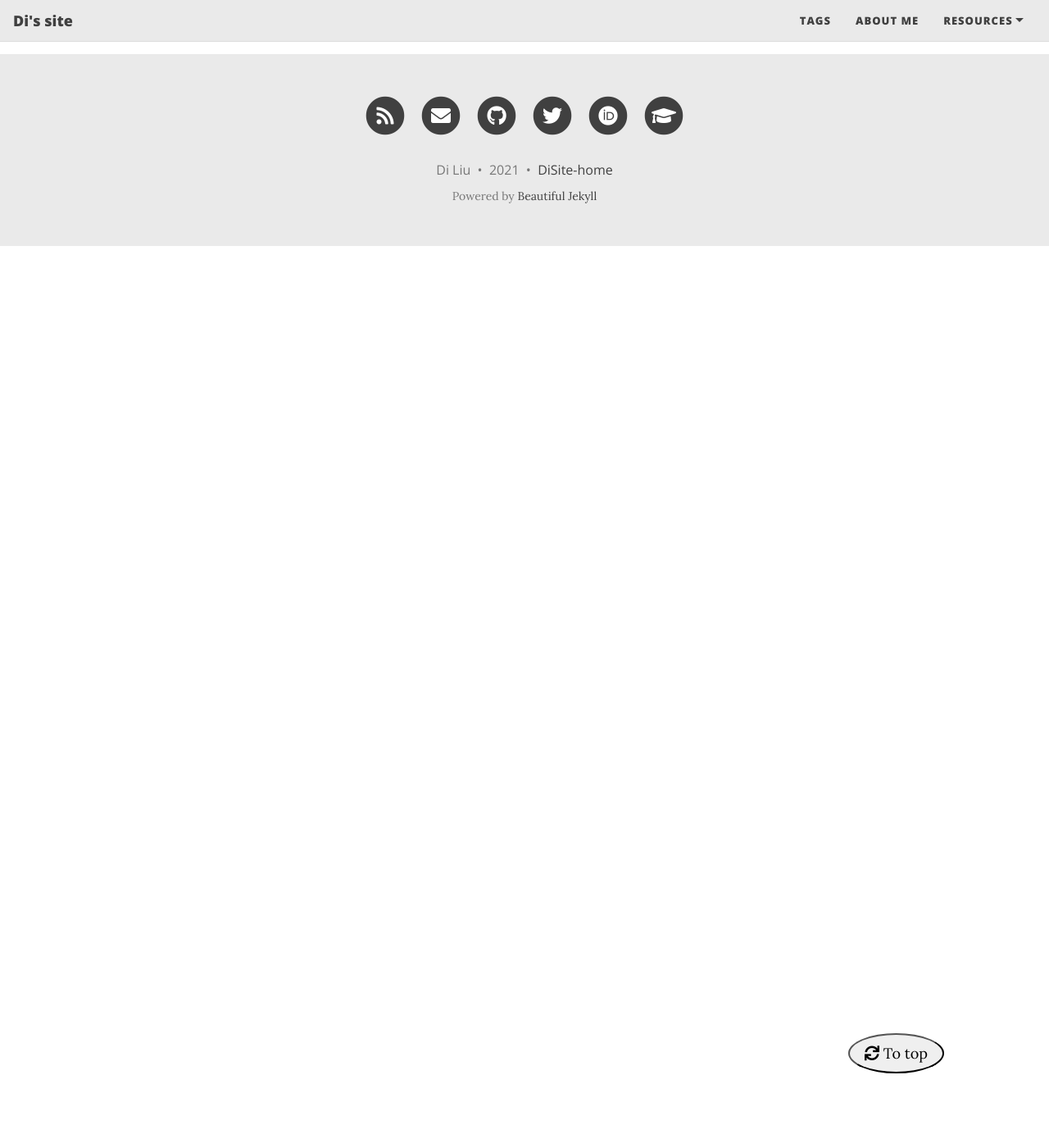
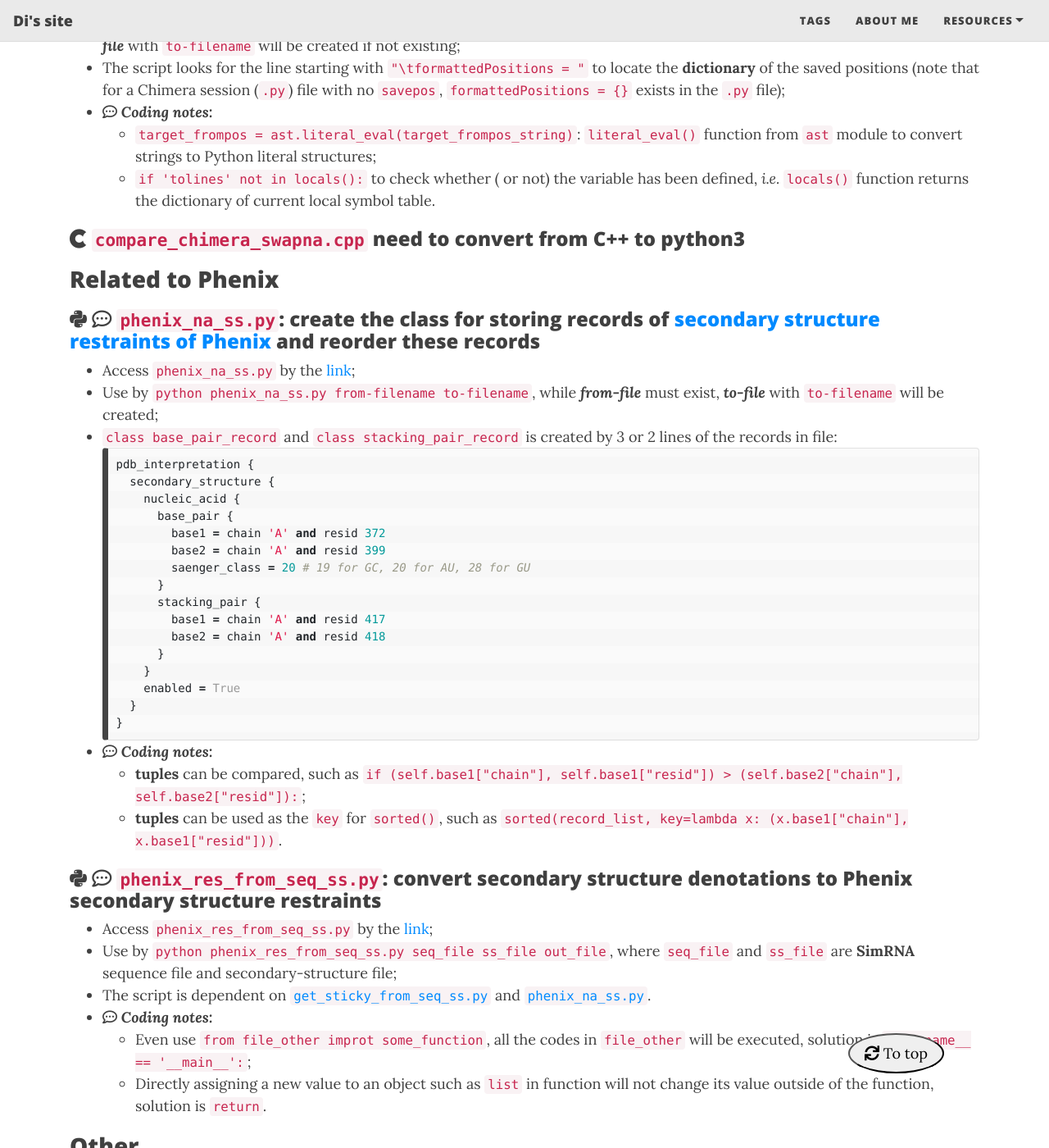
Before and after one commit to liudidna/liudidna.github.io, a Jekyll site: the page built from _posts/2020-12-24-scripts-collection.md, in a window 1280 px wide and 1400 px high, scrolled down 5309 px. Shown: the whole window at 82% size. Built offline with Jekyll 4.4.1, drawn with Linux system fonts in a browser that asks for light colours; nearby versions of some CDN libraries; some of the changed text lies outside the part shown.

````diff
--- a/_posts/2020-12-24-scripts-collection.md
+++ b/_posts/2020-12-24-scripts-collection.md
@@ -26,6 +26,13 @@ tags: research RNA pdb python C++
 ### <i class="fab fa-python"></i> <i class="far fa-comment-dots"></i> `edit_pdb_atom.py`: parse and edit PDB files
 - Access `edit_pdb_atom.py` by the [link](https://www.dropbox.com/s/b712mcc35a0kc9z/edit_pdb_atom.py?dl=0){:target="_blank"};
 - It is used to parse pdb files, mainly for being imported of other scripts: so consider adding the directory containing it to `PYTHONPATH` by `export PYTHONPATH=$PYTHONPATH:PATH_TO_THE_DIRECTORY`, or use `sys.path.append("PATH_TO_THE_DIRECTORY")`;
+- PDB record: I is int, S is string, F is float;
+-
+  | Record  | recordName | serial     | name             | resName          | chainID         | resSeq      | x           | y           | z           |
+  |---------|------------|------------|------------------|------------------|-----------------|-------------|-------------|-------------|-------------|
+  | Type    | String(6)  | String(5)  | String(4)        | String(3)        | String(1)       | Integer(4)  | Real(8.3)   | Real(8.3)   | Real(8.3)   |
+  | Get     | S[:6]      | I(S[6:11]) | S[12:16].strip() | S[17:20].strip() | S[21] (?S[20]?) | I(S[22:26]) | F(S[30:38]) | F(S[38:46]) | F(S[46:54]) |
+  | Example | HETATM     |     2      |   PB             | GTP              |  X              |   10        |             |             |             |
 - It contains:
   - class `pdb_atom_record`
   - class `pdb_ter_record` (inherited from `pdb_atom_record`)
@@ -76,14 +83,29 @@ tags: research RNA pdb python C++
 - Access `add_phosphate_pdb.py` by the [link](https://www.dropbox.com/s/ik90nozp48040wr/add_phosphate_pdb.py?dl=0){:target="_blank"};
 - Use by `python add_phosphate_pdb.py PDBfile_name`;
 - Operations:
-  1. It first moves an ideal nucleotide (*"sample_nt"*) so that it is aligned with the 5'-nucleotide (*"curr_head_res"*) based on *"C5'", "O4'", "C4'", "C1'", "O5'"*;
-  2. Then, the moved *"sample_nt"* is slightly moved so that its "O5'" is aligned with that of *"curr_head_res"* with the movement matrix reported to console for evaluation;
-  3. Lastly, the phosphate of *"sample_nt"* is grafted onto *"curr_head_res"*.
+  1. It first moves an ideal nucleotide (*"sample_nt"*) so that it is aligned with the 5'-nucleotide (*"curr_head_res"*) based on *"C5'", "O4'", "C4'", "C1'"* ("O5'" is not necessary, though it can be added by using [pdbfixer](https://github.com/openmm/pdbfixer){:target="_blank"} );
+  2. Then, the moved *"sample_nt"* is slightly moved so that its "C5'" is aligned with that of *"curr_head_res"* with the movement matrix reported to console for evaluation;
+  3. Extra "O5'" atoms will be deleted;
+  4. Lastly, the phosphate of *"sample_nt"* is grafted onto *"curr_head_res"*.
 - The output PDB file has the serials reordered.
 - <i class="far fa-comment-dots"></i> ***Coding notes:***
   - `import numpy as np`, to use the `np.array()` function to create `ndarray`, to use `np.matmul()` function for matrix product, and to use `tolist()` method of `ndarray`;
   - `copy.deepcopy(some_instance)` from `copy` module;
   - `superpose3d.Superpose3D(frozen_cloud, mobile_cloud)` from `superpose3d` module: the function returns `(RMSD, R, T, c)`, [more details here](https://pypi.org/project/superpose3d/){:target="_blank"}.
+
+### <i class="fab fa-python"></i> <i class="far fa-comment-dots"></i> 3 related scripts: (a) `add_triphosphate_pdb.py`: add 5'-triphosphate, (b) `add_cyclicphosphate_pdb.py`: add 2',3'-cyclic phosphate, and (c) `remove_extraphosphate_pdb.py`: remove 5'-triphosphate or 2',3'-cyclic phosphate
+- Access `add_triphosphate_pdb.py` by the [link](https://www.dropbox.com/s/5zq14t0w1u6ybos/add_triphosphate_pdb.py?dl=0){:target="_blank"}, and use by `python add_triphosphate_pdb.py PDBfile_name chainID1 chainID2 ...`;
+- Access `add_cyclicphosphate_pdb.py` by the [link](https://www.dropbox.com/s/djcwcciktaglebx/add_cyclicphosphate_pdb.py?dl=0){:target="_blank"}, and use by `add_cyclicphosphate_pdb.py PDBfile_name chainID1 chainID2 ...`;
+- A current limitation with `add_cyclicphosphate_pdb.py` is that the chainID of the input PDB file should be ordered;
+- Access `remove_extraphosphate_pdb.py` by the [link](https://www.dropbox.com/s/o826vcld860vv0y/remove_extraphosphate_pdb.py?dl=0){:target="_blank"}, and use by `remove_extraphosphate_pdb.py PDBfile_name`;
+- The three scripts work in a similar with as the `add_phosphate_pdb.py` [above](#--add_phosphate_pdbpy-add-5-end-phosphates-to-rna-strands).
+- <i class="far fa-comment-dots"></i> ***Coding notes:***
+  - To merge two dictionaries:
+    ```python
+    resName_change = resName_triphosphate_change.copy()
+    resName_change.update(resName_cyclicphosphate_change)
+    ```
+  - [more details from stackoverflow](https://stackoverflow.com/questions/38987/how-do-i-merge-two-dictionaries-in-a-single-expression-taking-union-of-dictiona#){:target="_blank"}.
 
 ### <i class="fas fa-terminal"></i> `convertPDB`: shell script for PDB format conversion
 - Access `convertPDB` by the [link](https://www.dropbox.com/s/fkm339n6qfb2hvf/convertPDB?dl=0){:target="_blank"} or [preview as text](https://www.dropbox.com/s/ovnp2rid9nvcpg6/convertPDB.sh?dl=0){:target="_blank"};
@@ -131,13 +153,49 @@ tags: research RNA pdb python C++
 ## Related to USCF Chimera
 ### <i class="fab fa-python"></i> <i class="far fa-comment-dots"></i> `transfer_savepos_chimera.py`: transfer Chimera `savepos` positions
 - Access `transfer_savepos_chimera.py` by the [link](https://www.dropbox.com/s/tsyx2e3h9vxx072/transfer_savepos_chimera.py?dl=0){:target="_blank"};
-- Use by `python transfer_savepos_chimera.py from-filename to-filename`, while ***from-file*** must exist, ***to-file*** with `to-filename` will be created if not existing;
+- Use by `python transfer_savepos_chimera.py from-filename to-filename` to reorder records, while ***from-file*** must exist, ***to-file*** with `to-filename` will be created if not existing;
 - The script looks for the line starting with `"\tformattedPositions = "` to locate the **dictionary** of the saved positions (note that for a Chimera session (`.py`) file with no `savepos`, `formattedPositions = {}` exists in the `.py` file);
 - <i class="far fa-comment-dots"></i> ***Coding notes:***
   - `target_frompos = ast.literal_eval(target_frompos_string)`: `literal_eval()` function from `ast` module to convert strings to Python literal structures;
   - `if 'tolines' not in locals():` to check whether ( or not) the variable has been defined, *i.e.* `locals()` function returns the dictionary of current local symbol table.
 
 ### <i class="fab fa-cuttlefish"></i> `compare_chimera_swapna.cpp` need to convert from C++ to python3
+
+## Related to Phenix
+### <i class="fab fa-python"></i> <i class="far fa-comment-dots"></i> `phenix_na_ss.py`: create the class for storing records of [secondary structure restraints of Phenix](https://phenix-online.org/documentation/reference/secondary_structure.html){:target="_blank"} and reorder these records
+- Access `phenix_na_ss.py` by the [link](https://www.dropbox.com/s/54a7iumd3j1ne9m/phenix_na_ss.py?dl=0){:target="_blank"};
+- Use by `python phenix_na_ss.py from-filename to-filename`, while ***from-file*** must exist, ***to-file*** with `to-filename` will be created;
+- `class base_pair_record` and `class stacking_pair_record` is created by 3 or 2 lines of the records in file:
+  ```python
+  pdb_interpretation {
+    secondary_structure {
+      nucleic_acid {
+        base_pair {
+          base1 = chain 'A' and resid 372
+          base2 = chain 'A' and resid 399
+          saenger_class = 20 # 19 for GC, 20 for AU, 28 for GU
+        }
+        stacking_pair {
+          base1 = chain 'A' and resid 417
+          base2 = chain 'A' and resid 418
+        }
+      }
+      enabled = True
+    }
+  }
+  ```
+- <i class="far fa-comment-dots"></i> ***Coding notes:***
+  - **tuples** can be compared, such as `if (self.base1["chain"], self.base1["resid"]) > (self.base2["chain"], self.base2["resid"]):`;
+  - **tuples** can be used as the `key` for `sorted()`, such as `sorted(record_list, key=lambda x: (x.base1["chain"], x.base1["resid"]))`.
+
+### <i class="fab fa-python"></i> <i class="far fa-comment-dots"></i> `phenix_res_from_seq_ss.py`: convert secondary structure denotations to Phenix secondary structure restraints
+- Access `phenix_res_from_seq_ss.py` by the [link](https://www.dropbox.com/s/8fmkbve1ubft34g/phenix_res_from_seq_ss.py?dl=0){:target="_blank"};
+- Use by `python phenix_res_from_seq_ss.py seq_file ss_file out_file`, where `seq_file` and `ss_file` are **SimRNA** sequence file and secondary-structure file;
+- The script is dependent on [`get_sticky_from_seq_ss.py`](#-get_sticky_from_seq_sspy-create-stacking-restraints-for-simrna) and [`phenix_na_ss.py`](#--phenix_na_sspy-create-the-class-for-storing-records-of-secondary-structure-restraints-of-phenix-and-reorder-these-records).
+- <i class="far fa-comment-dots"></i> ***Coding notes:***
+  - Even use `from file_other improt some_function`, all the codes in `file_other` will be executed, solution is `if __name__ == '__main__':`;
+  - Directly assigning a new value to an object such as `list` in function will not change its value outside of the function, solution is `return`.
+
 
 ## Other
 ### <i class="fab fa-python"></i> <i class="far fa-comment-dots"></i> `ranking_energy_nanotiler.py`: post-process Nanotiler output log files
````
Also changed, not shown: _posts/2021-01-12-chimera-trimmings.md (+3 -1 lines), _posts/2021-03-01-mac-terminal-shortcuts.md (+3 -0 lines), _posts/2021-03-10-font-issues.md (added, +31 -0 lines), sites.md (+2 -0 lines).
